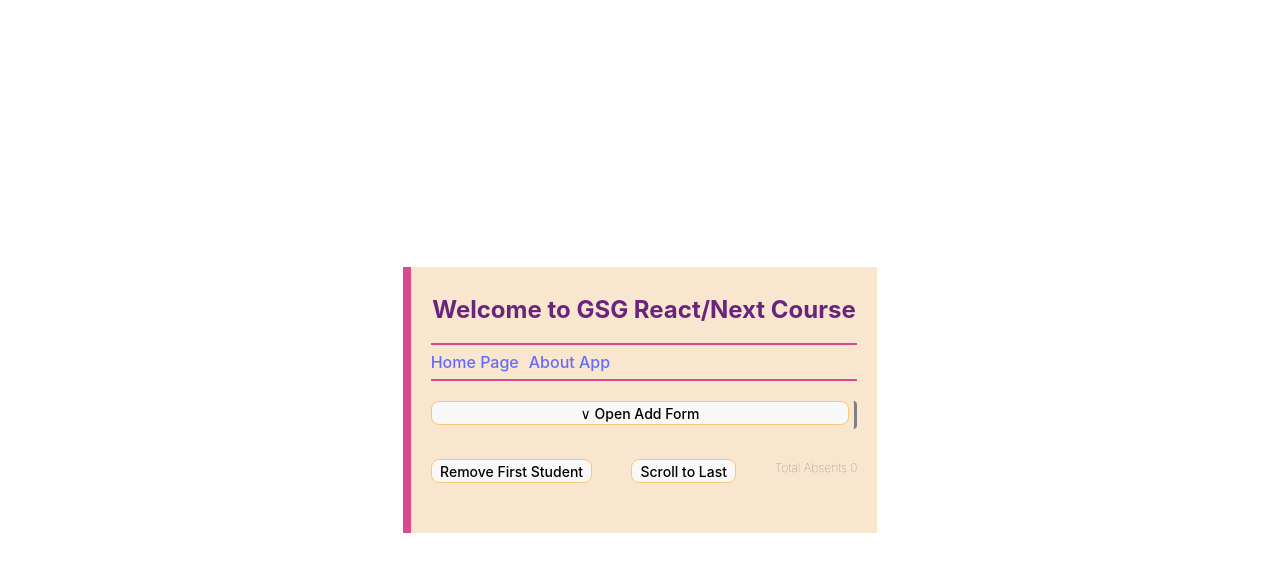
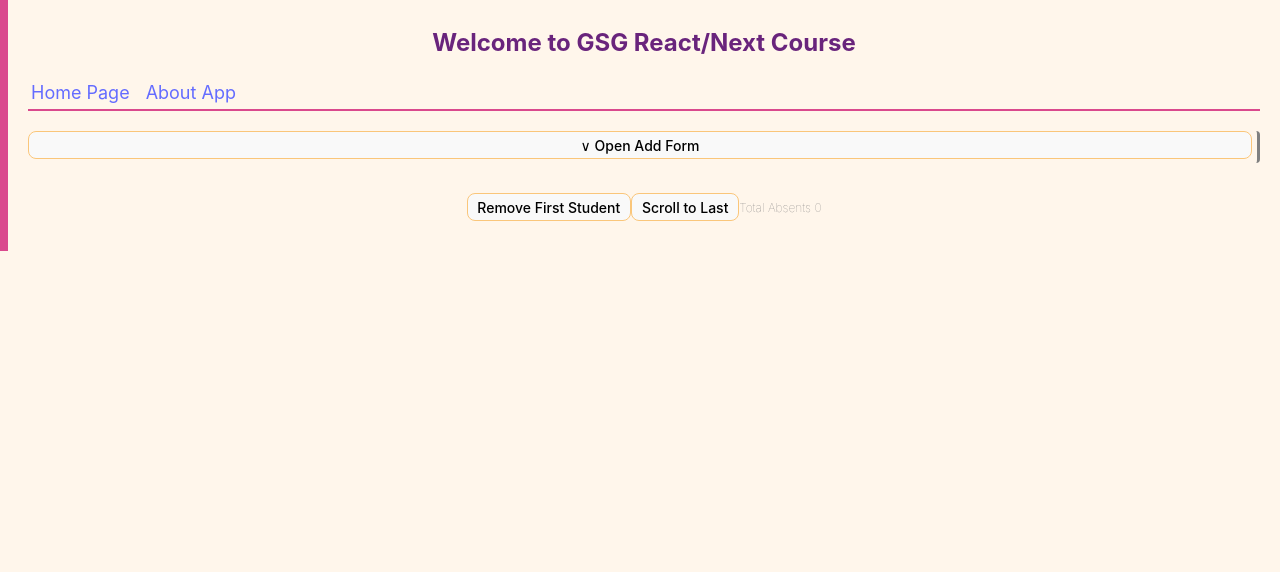
Before and after one commit to Mohammad200326/GSG_React_Next, a React (Vite) app in the folder Students App/: page / in a window 1280 px wide. Shown: the top 572 px of the page. Built offline with nearby package versions, Linux system fonts and the light colour scheme.

Commit message:
Change some styles

```diff
--- a/Students App/src/App.css
+++ b/Students App/src/App.css
@@ -1,19 +1,16 @@
 body {
   display: flex;
   justify-content: center;
+  align-items: flex-start;
+  text-align: center;
+  background-color: #fff6eb;
 }
 
 #root {
-  max-width: 100%;
-  margin: 0;
-  padding: 0 2rem;
-  text-align: center;
+  width: 100%;
 }
 
 .main {
-  max-width: 600px;
-  background-color: #F9E6CF;
-  margin: 0 auto;
   padding: 30px 20px;
 }
 
@@ -21,21 +18,90 @@ body {
   margin-top: 0;
 }
 
-.main>.stats {
+.main-screen > .stats,
+.main-screen > .filter {
   display: flex;
-  justify-content: space-between;
-  margin-bottom: 20px;
+  justify-content: flex-start;
+  margin-bottom: 10px;
+  column-gap: 10px;
+  align-items: center;
+}
+
+.main-screen > .stats > :last-child {
+  margin-left: auto;
 }
 
 .main.wrapper {
-  border-left: 8px solid #DA498D;
+  border-left: 8px solid #da498d;
 }
 
 nav {
   margin: 20px 0;
-  border-top: 2px solid #DA498D;
-  border-bottom: 2px solid #DA498D;
-  padding: 5px 0;
+  border-bottom: 2px solid #da498d;
   display: flex;
   column-gap: 10px;
 }
+
+nav > a {
+  padding: 3px;
+  font-size: 18px;
+  font-weight: 400;
+  /* TODO: selected tab */
+}
+
+nav > a:hover {
+  text-shadow: 0px 0px 2px rgb(105, 36, 124);
+  color: #93729d;
+}
+
+nav > a.active {
+  border-bottom: 3px solid #da498d;
+}
+
+.main-screen .list {
+  flex-wrap: wrap;
+  display: flex;
+  justify-content: center;
+  align-items: stretch;
+  gap: 20px;
+  margin-top: 20px;
+}
+
+.main-screen .list > .std-wrapper {
+  flex: 0;
+  flex-basis: 43%;
+}
+
+[class$="-screen"] h2 {
+  font-size: 1.5rem;
+  font-weight: bold;
+  color: #da498d;
+  text-transform: uppercase;
+  text-align: left;
+  text-shadow: 2px 2px 4px rgba(0, 0, 0, 0.2);
+}
+
+.add-screen,
+.about-screen {
+  min-height: 500px;
+}
+
+div.spinner {
+  border: 8px solid #f3f3f3;
+  border-top: 8px solid #da498d;
+  border-radius: 50%;
+  width: 50px;
+  height: 50px;
+  animation: spin 1s linear infinite;
+  margin: 30px auto;
+}
+
+@keyframes spin {
+  0% {
+    transform: rotate(0deg);
+  }
+
+  100% {
+    transform: rotate(360deg);
+  }
+}
--- a/Students App/src/components/add-form/add-form.css
+++ b/Students App/src/components/add-form/add-form.css
@@ -1,5 +1,5 @@
 .wrapper.addForm.closed {
-  max-height: 28px;
+  max-height: 32px;
   overflow: hidden;
 }
 
@@ -16,35 +16,30 @@
   border-right: 3px solid gray;
   border-radius: 4px;
   padding-right: 5px;
-  background-color: #F9E6CF;
-  z-index: 2;
+  background-color: #fff6eb;
   transition: 200ms max-height ease-in;
 }
 
 .wrapper.addForm .input {
   display: flex;
-  justify-content: space-between;
-
+  column-gap: 10px;
 }
 
-.wrapper.addForm input {
-  font-size: 14px;
-  padding: 5px;
-  border-radius: 5px;
-  border: 1px solid #FAC67A;
-  outline: 0;
+.wrapper.addForm label {
+  min-width: 110px;
+  display: inline-block;
+  text-align: left;
 }
 
 .wrapper.addForm .Actions {
   display: flex;
   justify-content: flex-end;
   column-gap: 10px;
-
 }
 
 .wrapper.addForm .addCourseForm form {
   display: flex;
-  justify-content: space-between;
+  justify-content: flex-start;
   column-gap: 20px;
 }
 
@@ -70,3 +65,8 @@
   margin: 0;
   line-height: 1em;
 }
+
+.wrapper.addForm .toggle-btn {
+  width: 150px;
+  margin-left: auto;
+}
--- a/Students App/src/components/student/student.css
+++ b/Students App/src/components/student/student.css
@@ -3,7 +3,6 @@
   border-radius: 20px;
   box-shadow: 4px 4px 9px -7px #b4b4b4;
   padding: 16px;
-  margin-bottom: 20px;
 }
 
 .std-wrapper ul.courses-list {
--- a/Students App/src/index.css
+++ b/Students App/src/index.css
@@ -39,19 +39,28 @@ h1 {
 button {
   border-radius: 8px;
   border: 1px solid transparent;
-  padding: 0.2em .6em;
+  padding: 0.3em 0.7em;
   font-size: 14px;
   font-weight: 500;
   font-family: inherit;
   background-color: #f9f9f9;
   cursor: pointer;
   transition: border-color 0.25s;
-  border-color: #FAC67A;
+  border-color: #fac67a;
 }
 
 button:hover {
   border-color: #866634;
   background-color: #dc9fbc;
+}
+
+input,
+select {
+  font-size: 14px;
+  padding: 5px;
+  border-radius: 5px;
+  border: 1px solid #fac67a;
+  outline: 0;
 }
 
 @media (prefers-color-scheme: light) {
--- a/Students App/src/screens/Main.screen.tsx
+++ b/Students App/src/screens/Main.screen.tsx
@@ -54,6 +54,13 @@ const Main = () => {
           Total Absents {state.totalAbsents}
         </b>
       </div>
+      <div
+        style={{
+          display: "grid",
+          gridTemplateColumns: "repeat(auto-fit, minmax(350px, 1fr))",
+          gap: "20px",
+        }}
+      >
         {state.studentsList.map((student) => (
           <Student
             key={student.id}
@@ -66,6 +73,7 @@ const Main = () => {
             onAbsentChange={handleAbsentChange}
           />
         ))}
+      </div>
       <div ref={lastStdRef}></div>
     </>
   );
```
Lines whose indentation alone changed are shown as unchanged.
